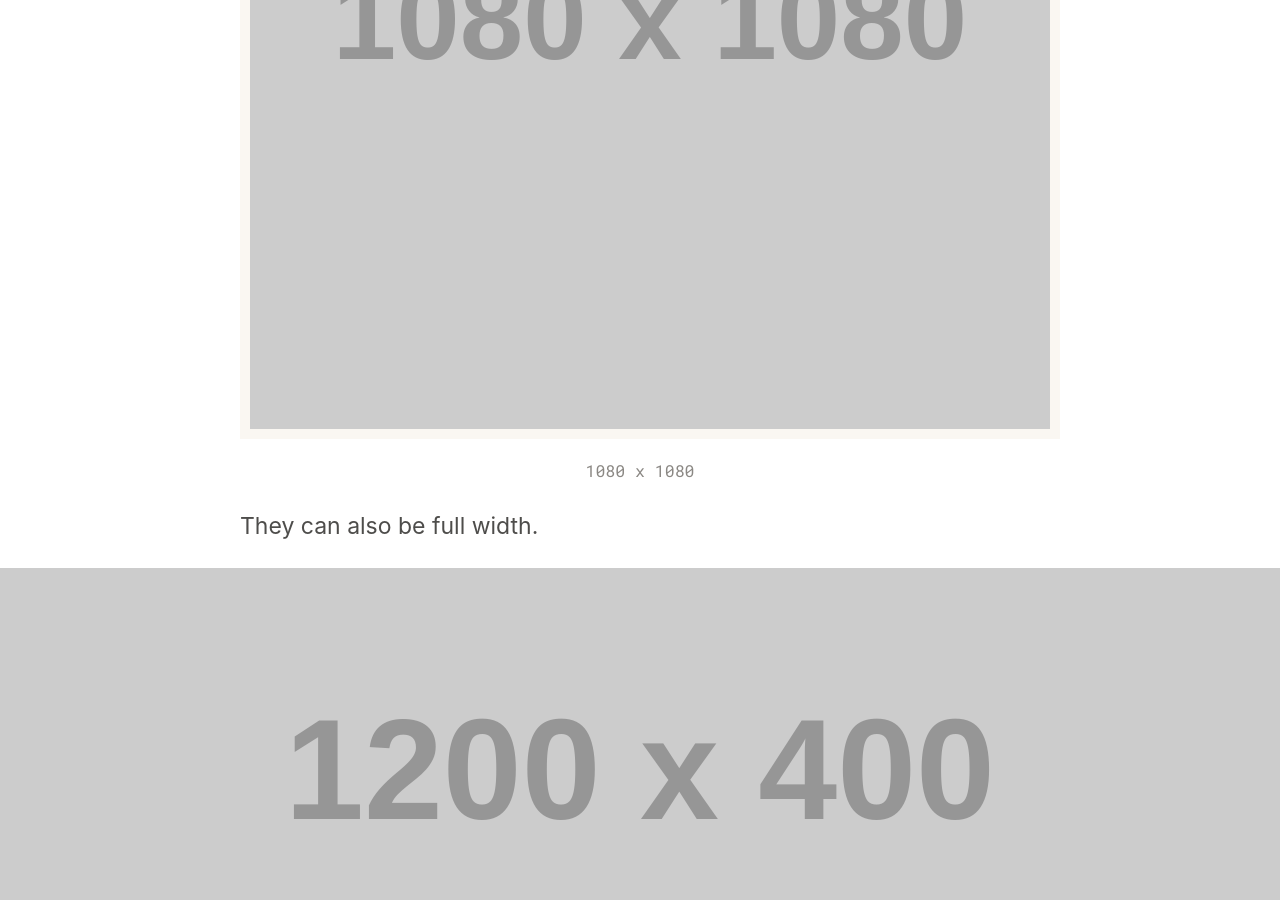
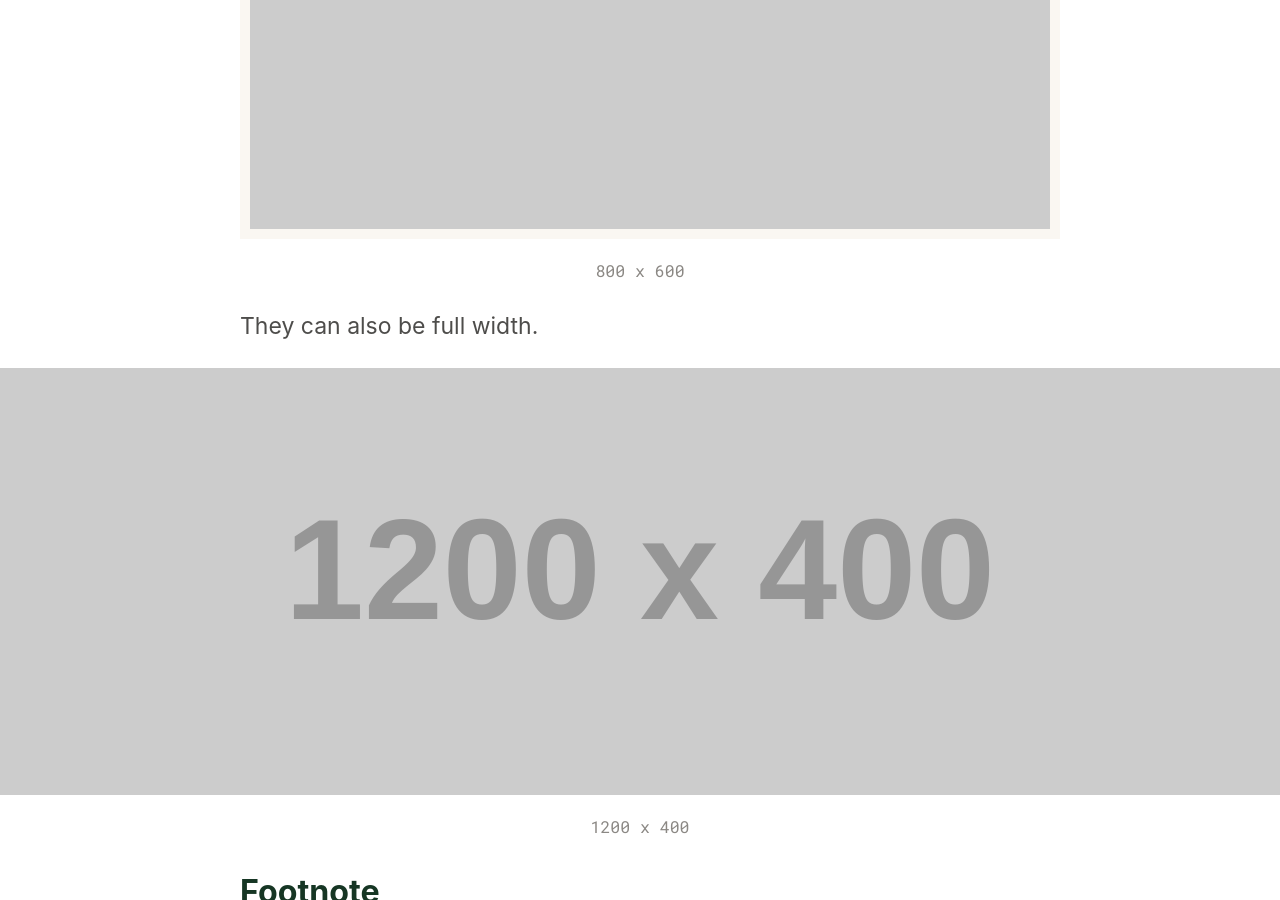
Before and after one commit to ajpwalser/ajpwalser.github.io, a Jekyll site: the page built from _posts/2020-04-17-Styles.md, in a window 1280 px wide and 900 px high, scrolled down 3761 px. Built offline with Jekyll 4.4.1, drawn with Linux system fonts in a browser that asks for light colours; some web fonts are replaced.

Commit message:
Update 2020-04-17-Styles.md

```diff
--- a/_posts/2020-04-17-Styles.md
+++ b/_posts/2020-04-17-Styles.md
@@ -61,8 +61,8 @@ Videos are responsive.
 
 Images are also responsive.
 
-![Placeholder image](https://via.placeholder.com/1080x1080 "Placeholder image")
-<figcaption>1080 x 1080</figcaption>
+![Placeholder image](https://via.placeholder.com/800x600 "Placeholder image")
+<figcaption>800 x 600</figcaption>
 
 They can also be full width.
 
```
